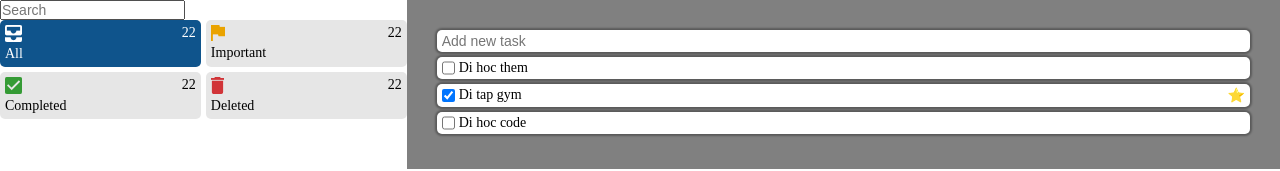
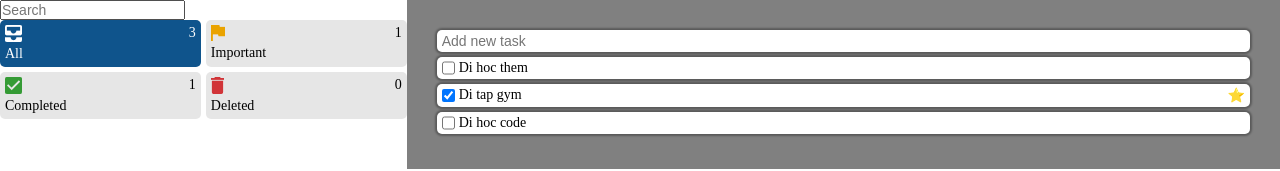
Before and after one commit to hiendat04/TodoApp, a React (Vite) app: page / in a window 1280 px wide. Shown: the top 171 px of the page. Built offline with nearby package versions, Linux system fonts and the light colour scheme.

Commit message:
count todos by filter type

```diff
--- a/src/App.jsx
+++ b/src/App.jsx
@@ -7,21 +7,21 @@ import FilterPanel from "./components/FilterPanel";
 function App() {
   const [todoList, setTodoList] = useState([
     {
-      id: 1,
+      id: '1',
       name: "Di hoc them",
       isImportant: false,
       isCompleted: false,
       isDeleted: false,
     },
     {
-      id: 2,
+      id: '2',
       name: "Di tap gym",
       isImportant: true,
       isCompleted: true,
       isDeleted: false,
     },
     {
-      id: 3,
+      id: '3',
       name: "Di hoc code",
       isImportant: false,
       isCompleted: false,
@@ -98,6 +98,7 @@ function App() {
       <FilterPanel
         selectedFilterId={selectedFilterId}
         setSelectedFilterId={setSelectedFilterId}
+        todoList={todoList}
       />
       <div className="main-content">
         <input
--- a/src/components/FilterPanel.jsx
+++ b/src/components/FilterPanel.jsx
@@ -24,7 +24,25 @@ const FILTER_ITEMS = [
   },
 ];
 
-const FilterPanel = ({ selectedFilterId, setSelectedFilterId }) => {
+const FilterPanel = ({ selectedFilterId, setSelectedFilterId, todoList }) => {
+  // Count todo item by filter type
+  const countByFilterType = todoList.reduce(
+    (acc, cur) => {
+      let newAcc = { ...acc };
+      if (cur.isCompleted) {
+        newAcc = { ...newAcc, completed: newAcc.completed + 1 };
+      }
+      if (cur.isImportant) {
+        newAcc = { ...newAcc, important: newAcc.important + 1 };
+      }
+      if (cur.isDeleted) {
+        newAcc = { ...newAcc, deleted: newAcc.deleted + 1 };
+      }
+      return newAcc;
+    },
+    { all: todoList.length, important: 0, completed: 0, deleted: 0 }
+  );
+
   return (
     <div className="filter-panel">
       <input name="search-text" placeholder="Search" />
@@ -42,7 +60,7 @@ const FilterPanel = ({ selectedFilterId, setSelectedFilterId }) => {
                 <img src={filterItem.iconPath} />
                 <p>{filterItem.label}</p>
               </div>
-              <p>22</p>
+              <p>{countByFilterType[filterItem.id]}</p>
             </div>
           );
         })}
@@ -54,6 +72,7 @@ const FilterPanel = ({ selectedFilterId, setSelectedFilterId }) => {
 FilterPanel.propTypes = {
   selectedFilterId: PropTypes.string,
   setSelectedFilterId: PropTypes.func,
+  todoList: PropTypes.array,
 };
 
 export default FilterPanel;
--- a/src/components/Sidebar.jsx
+++ b/src/components/Sidebar.jsx
@@ -72,11 +72,11 @@ const Sidebar = (props) => {
 
 Sidebar.propTypes = {
   setShowSidebar: PropTypes.func,
-  todoItem: {
+  todoItem: PropTypes.shape ({
     name: PropTypes.string,
     isImportant: PropTypes.bool,
     isCompleted: PropTypes.bool,
-  },
+  }),
   handleTodoItemChange: PropTypes.func,
 };
 
```
